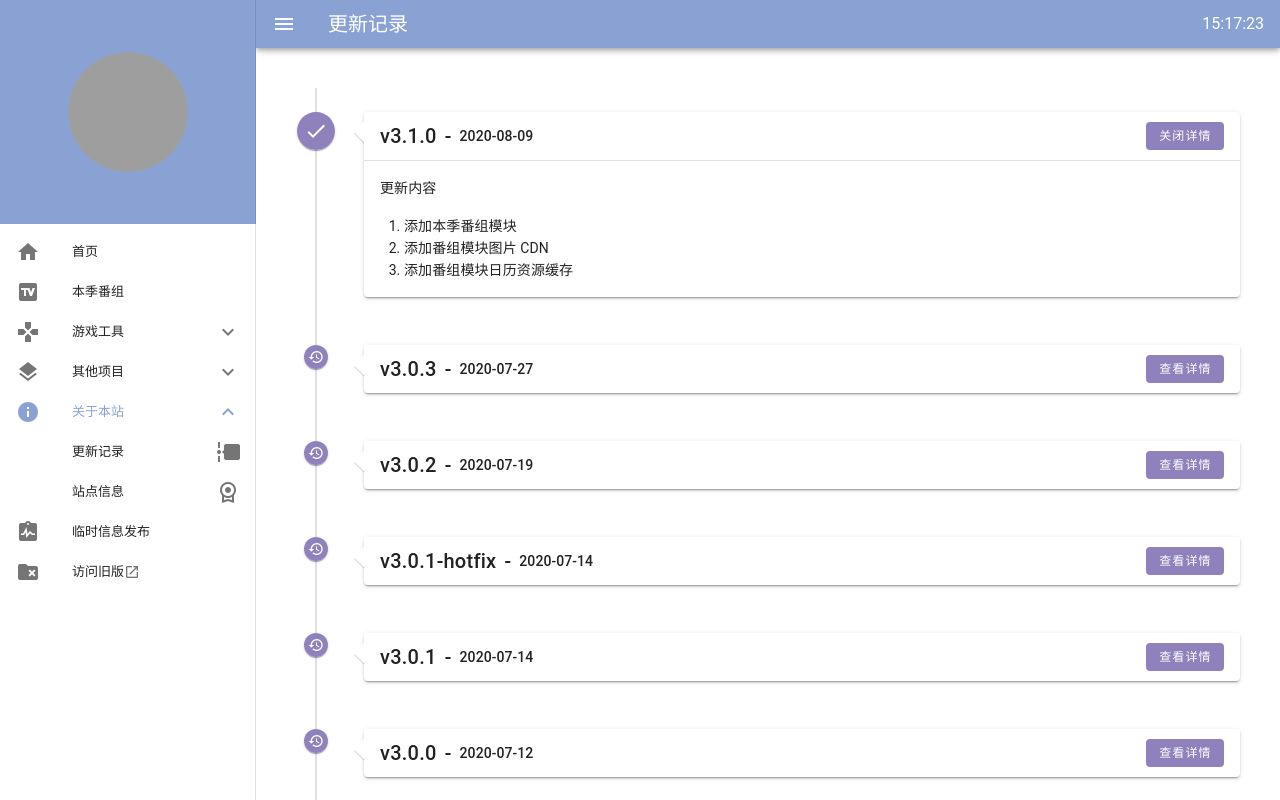
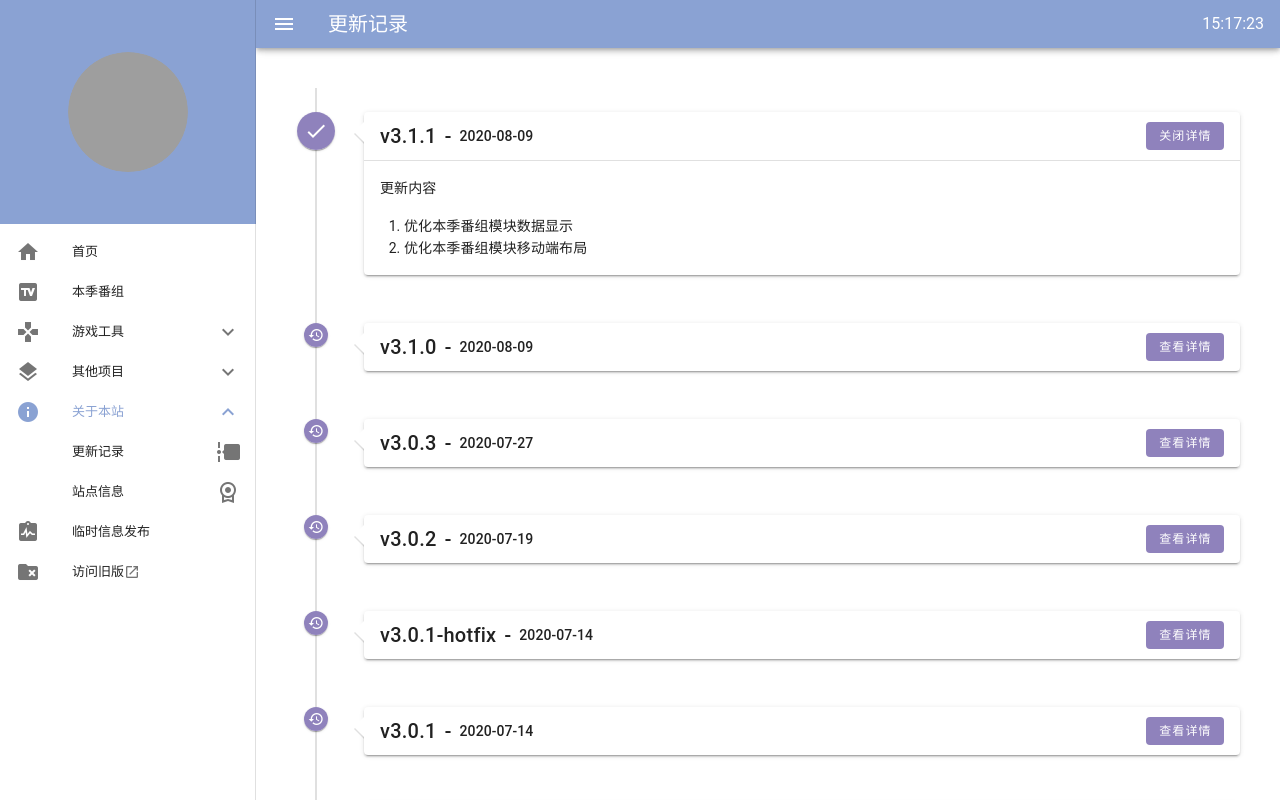
Before and after one commit to dsrkafuu/dsr-tools, a Vue app: page /about/changelog in a window 1280 px wide. Shown: the top 800 px of the page. Built offline with nearby package versions, Linux system fonts and the light colour scheme; grey boxes are pictures that could not be loaded.

Commit message:
fix: anime page number fliter issue

```diff
--- a/package.json
+++ b/package.json
@@ -1,6 +1,6 @@
 {
   "name": "dsrca-source",
-  "version": "3.1.0",
+  "version": "3.1.1",
   "private": true,
   "scripts": {
     "serve": "vue-cli-service serve",
--- a/src/assets/changelog.js
+++ b/src/assets/changelog.js
@@ -1,10 +1,16 @@
 export default [
+  {
+    version: 'v3.1.1',
+    date: '2020-08-09',
+    logs: ['优化本季番组模块数据显示', '优化本季番组模块移动端布局'],
+    active: true,
+    latest: true
+  },
   {
     version: 'v3.1.0',
     date: '2020-08-09',
     logs: ['添加本季番组模块', '添加番组模块图片 CDN', '添加番组模块日历资源缓存'],
-    active: true,
-    latest: true
+    active: false
   },
   {
     version: 'v3.0.3',
--- a/src/views/Anime.vue
+++ b/src/views/Anime.vue
@@ -44,10 +44,12 @@ export default {
       return val.replace(/^http/, 'https');
     },
     filtRating(val) {
-      if (Number.isNaN(val)) {
+      if (val === -1) {
         return '-.-';
+      } else if (Math.floor(val) === val) {
+        return `${val}.0`;
       } else {
-        return val;
+        return `${val}`;
       }
     },
   },
@@ -101,7 +103,7 @@ export default {
         res.data.forEach((val) => {
           val.items.forEach((val) => {
             if (!val.rating) {
-              val.rating = { score: NaN };
+              val.rating = { score: -1 };
             }
           });
         });
```
